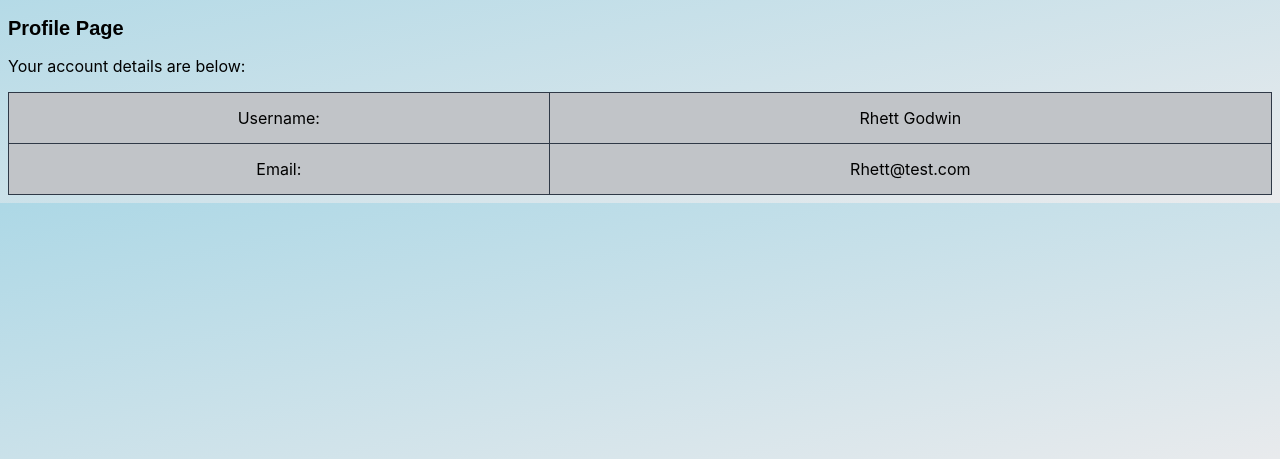
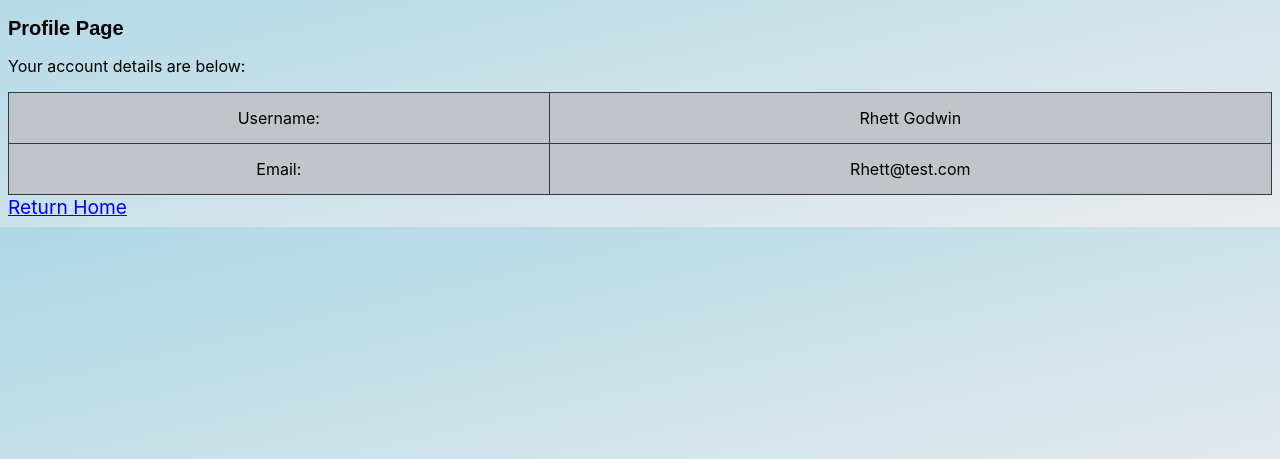
Before and after one commit to Rhgodwin/BaseballSignup, a PHP site: page /profile.php in a window 1280 px wide. Shown: the part 68-527 px from the top of the page. Run offline with PHP 8.4, Linux system fonts and the light colour scheme; a user stored in the database is signed in; data comes from the database, SQL or seed files in the repository.

Commit message:
added return home to profile

```diff
--- a/profile.php
+++ b/profile.php
@@ -56,5 +56,6 @@ $stmt->close();
 				</table>
 			</div>
 		</div>
+		<a href="home.php">Return Home</a>
 	</body>
 </html>
```
